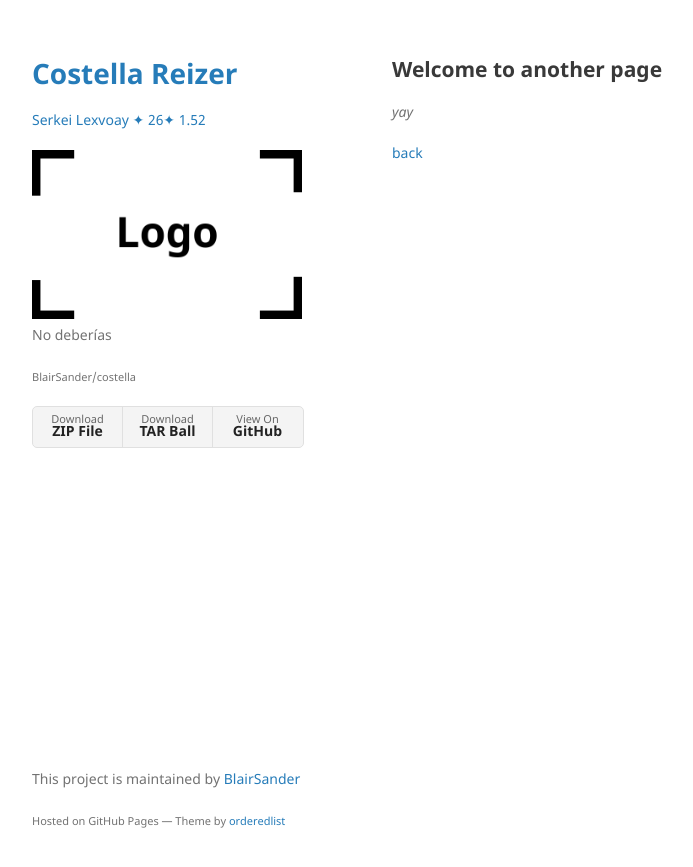
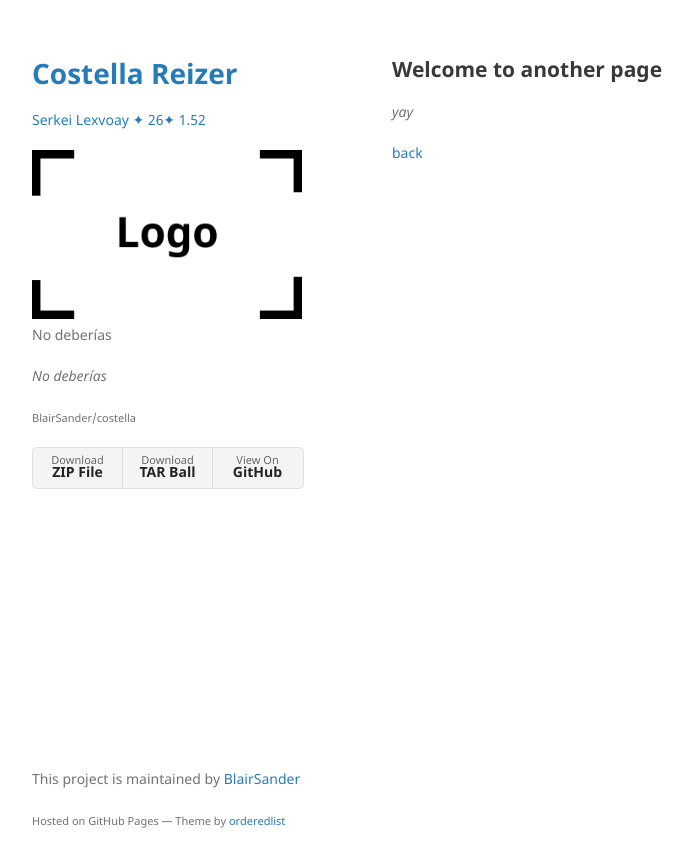
Before and after one commit to BlairSander/costella, a Jekyll site: the page built from another-page.md, in a window 1280 px wide. Shown: the top 867 px of the page, without its empty margins (178-871 px from the left). Built offline with Jekyll 4.4.1, drawn with Linux system fonts in a browser that asks for light colours; our own code applies the rules of GitHub Pages for plain Markdown files.

Commit message:
Update default.html

```diff
--- a/_layouts/default.html
+++ b/_layouts/default.html
@@ -24,7 +24,7 @@
         {% endif %}
 
         <p>{{ site.description | default: site.github.project_tagline }}</p>
-
+        <p><i>{{ site.description | default: site.github.project_tagline }}</i></p>
         <p> <small>{{ site.github.repository_nwo }}</small> </p>
 
         {% if site.github.is_user_page %}
```
